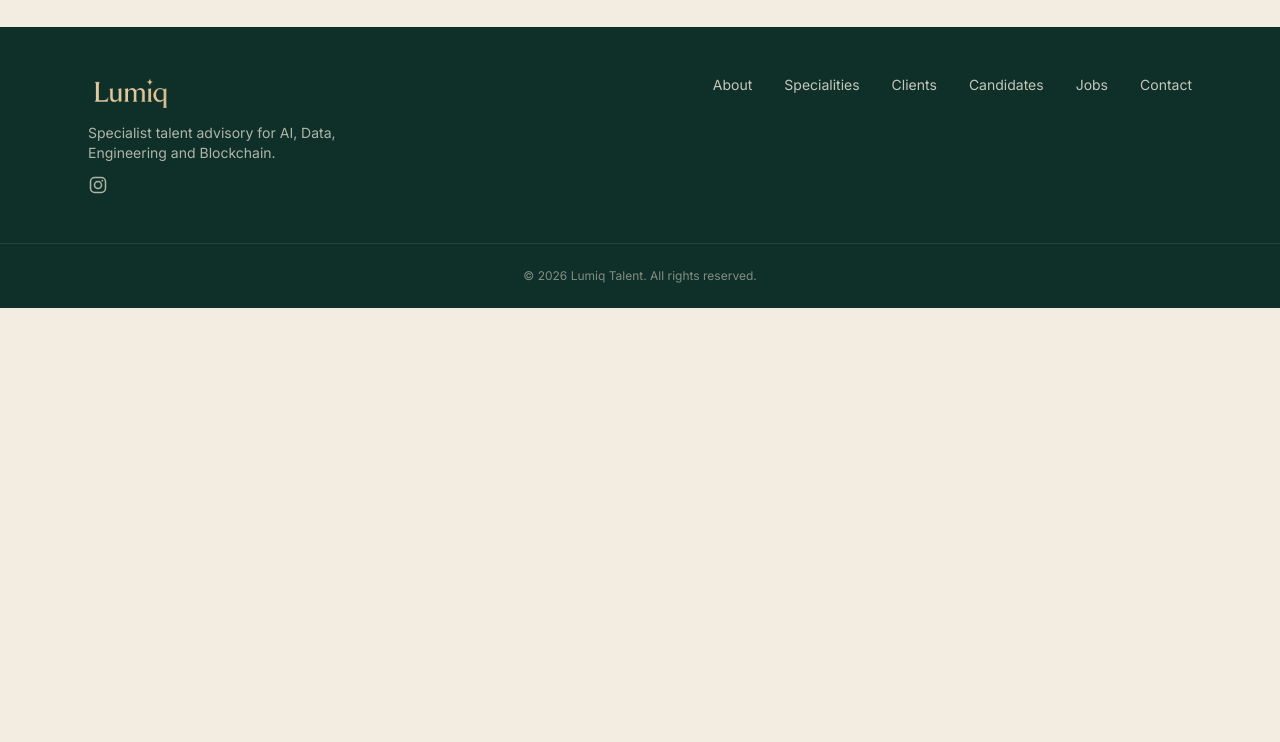
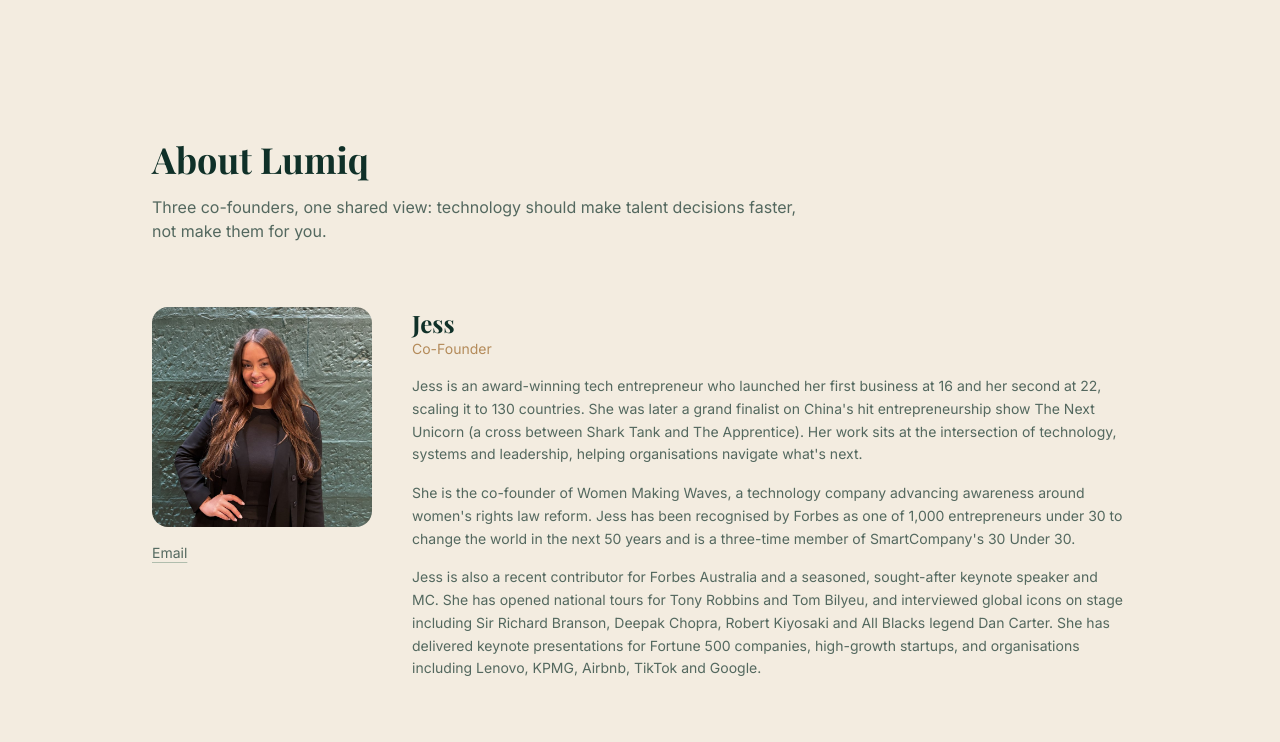
Before and after one commit to iain-bit/claude-web-build, a Next.js app: page / in a window 1280 px wide. Shown: the part 1500-2242 px from the top of the page. Before the commit the page ends 1808 px from the top, so only its background shows below. Built offline with nearby package versions, Linux system fonts and the light colour scheme; a web font is replaced by a local one.

Commit message:
Update page.tsx

```diff
--- a/app/page.tsx
+++ b/app/page.tsx
@@ -1,5 +1,6 @@
 import Hero from "@/components/Hero";
-import { VALUES } from "@/lib/constants";
+import TeamCard from "@/components/TeamCard";
+import { VALUES, TEAM, SPECIALITIES } from "@/lib/constants";
 
 export default function Home() {
   return (
@@ -26,6 +27,61 @@ export default function Home() {
           ))}
         </div>
       </section>
+
+      <section
+        id="about"
+        className="mx-auto max-w-5xl px-6 py-20 sm:py-28"
+      >
+        <h2 className="font-heading text-3xl font-bold text-forest sm:text-4xl">
+          About Lumiq
+        </h2>
+        <p className="mt-4 max-w-2xl font-sans text-forest/70">
+          Three co-founders, one shared view: technology should make talent
+          decisions faster, not make them for you.
+        </p>
+
+        <div className="mt-16 space-y-16">
+          {TEAM.map((member, i) => (
+            <TeamCard key={member.name} member={member} index={i} />
+          ))}
+        </div>
+      </section>
+
+      <section
+        id="specialities"
+        className="mx-auto max-w-5xl px-6 py-20 sm:py-28"
+      >
+        <h2 className="font-heading text-3xl font-bold text-forest sm:text-4xl">
+          Specialities
+        </h2>
+        <p className="mt-4 max-w-2xl font-sans text-forest/70">
+          We know AI, Data, Software Engineering, and Blockchain properly, not
+          superficially. Here&apos;s where we spend our time.
+        </p>
+
+        <div className="mt-16 space-y-16">
+          {SPECIALITIES.map((group) => (
+            <section key={group.title}>
+              <h3 className="font-heading text-2xl font-bold text-forest sm:text-3xl">
+                {group.title}
+              </h3>
+              <p className="mt-2 max-w-2xl font-sans text-sm text-forest/70">
+                {group.blurb}
+              </p>
+              <ul className="mt-6 flex flex-wrap gap-3">
+                {group.roles.map((role) => (
+                  <li
+                    key={role}
+                    className="rounded-full bg-white/60 px-4 py-2 font-sans text-sm text-forest/80"
+                  >
+                    {role}
+                  </li>
+                ))}
+              </ul>
+            </section>
+          ))}
+        </div>
+      </section>
     </>
   );
 }
```
